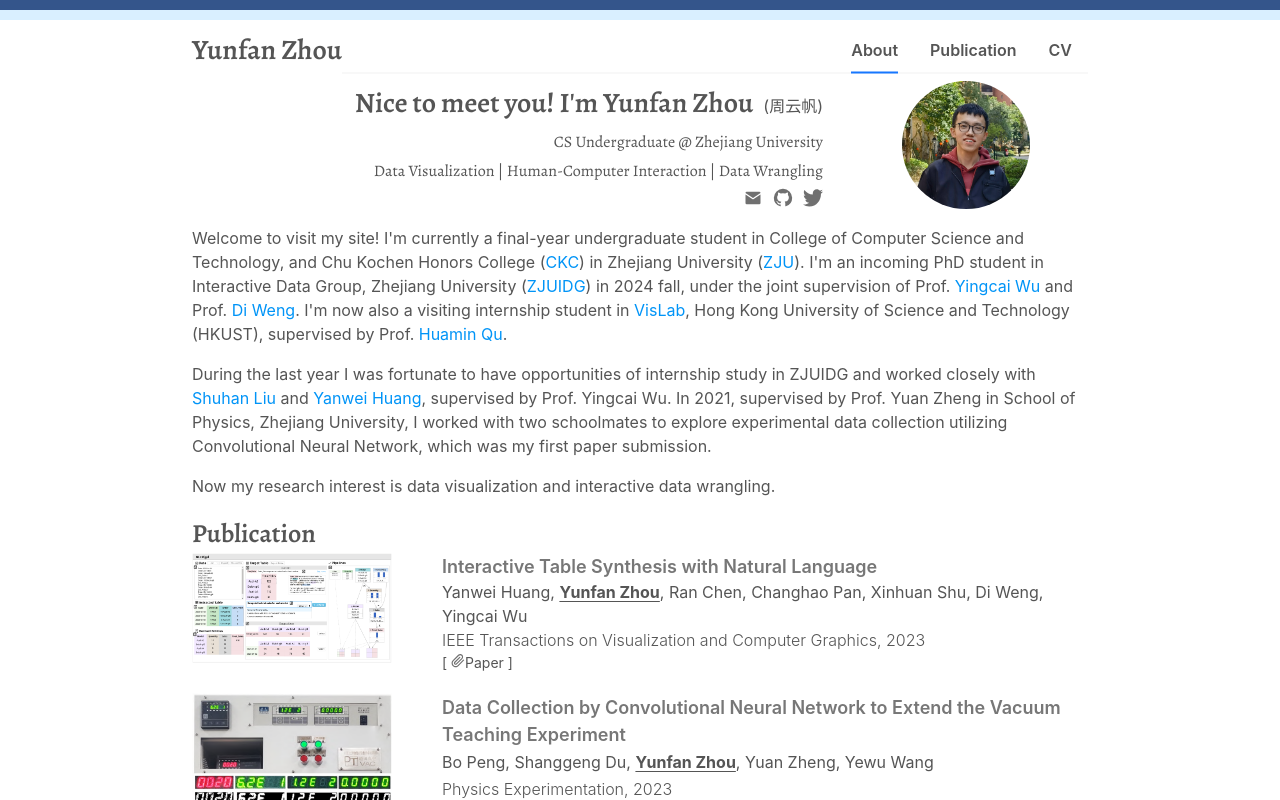
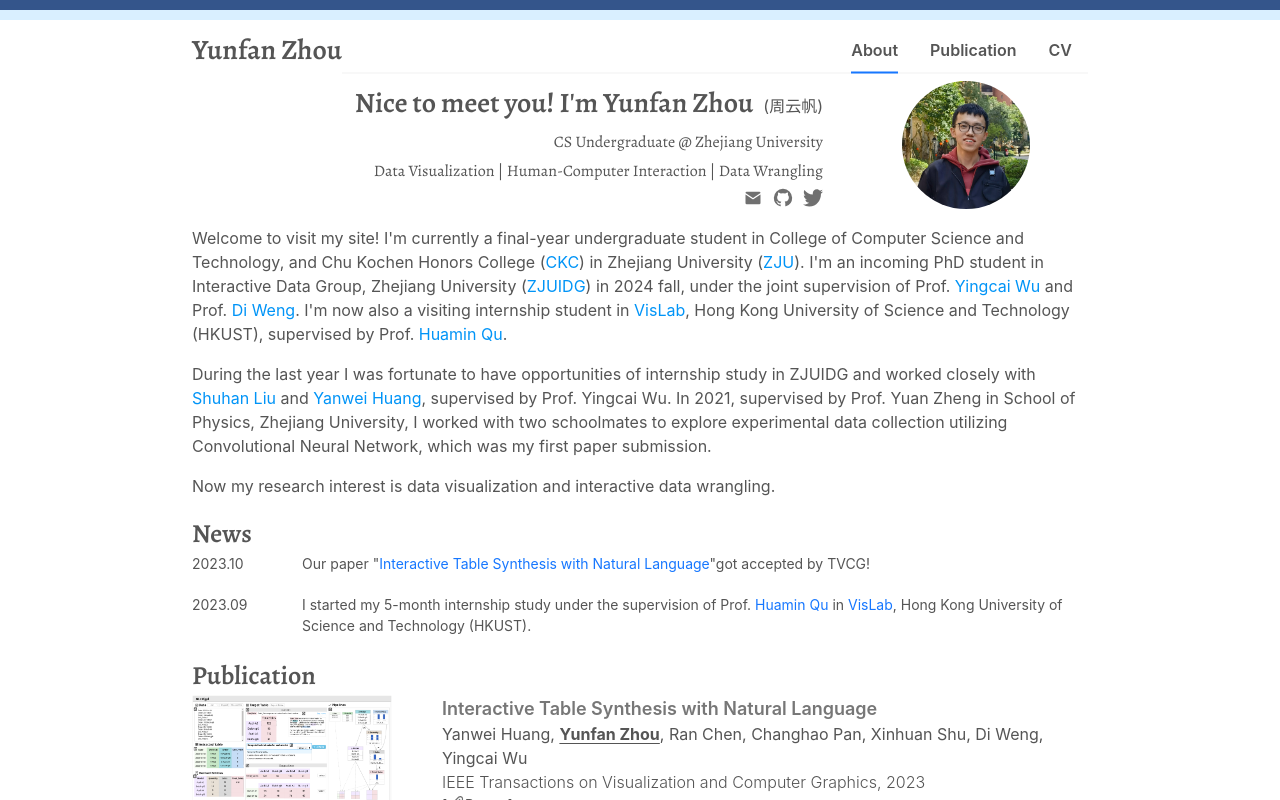
Before and after one commit to yunfzhou/yunfzhou.github.io, a React (Vite) app: page / in a window 1280 px wide. Built offline with nearby package versions, Linux system fonts and the light colour scheme.

Commit message:
add news

```diff
--- a/src/App.jsx
+++ b/src/App.jsx
@@ -4,6 +4,7 @@ import { NAV_OPTION } from './constants.js';
 import Nav from './Nav/Nav.jsx';
 import Greet from './Greet/Greet.jsx';
 import Intro from './Intro/Intro.jsx';
+import News from './News/News.jsx';
 import Publication from "./Publication/Publication.jsx";
 import CV from './CV/CV.jsx';
 import CopyRight from './CopyRight/CopyRight.jsx';
@@ -32,6 +33,7 @@ export default class App extends Component {
           (<div className="main-container1">
             <Greet />
             <Intro />
+            <News />
             <Publication />
             <CopyRight />
           </div>) :
--- a/src/Intro/Intro.jsx
+++ b/src/Intro/Intro.jsx
@@ -1,6 +1,7 @@
 import React, {Component} from "react";
 
 import peopleJson from "../db/people.json";
+import institutesJson from "../db/institutes.json";
 import "./Intro.css"
 
 export default class Intro extends Component {
@@ -28,10 +29,7 @@ export default class Intro extends Component {
     };
     this.ycwu = peopleJson.people.ycwu;
     this.dweng = peopleJson.people.dweng;
-    this.vislab = {
-      site: "http://vis.cse.ust.hk/index.html",
-      name: "VisLab"
-    };
+    this.vislab = institutesJson.institutes.vislab;
     this.hmqu = peopleJson.people.hmqu;
     this.firstpaper = {
       site: "https://doi.org/10.19655/j.cnki.1005-4642.2023.03.002",
--- /dev/null
+++ b/src/News/News.css
@@ -0,0 +1,25 @@
+.news-title {
+  display: block;
+  font-family: semibold;
+  font-size: 26px;
+}
+
+.news-list {
+  display: block;
+  font-size: var(--fontSizeDefault);
+}
+
+.one-news {
+  margin-bottom: 20px;
+  flex-wrap: nowrap;
+}
+
+@media screen and (max-width: 660px) {
+  .one-news {
+    flex-wrap: wrap;
+  }
+}
+
+.one-news-time {
+  width: 110px;
+}
--- /dev/null
+++ b/src/News/News.jsx
@@ -0,0 +1,79 @@
+import React, {Component} from "react";
+import {Row, Col} from "antd";
+
+import PeopleJson from "../db/people.json";
+import institutesJson from "../db/institutes.json";
+import { STRSEP, NAV_OPTION } from "../constants.js";
+import Utils from "../utils.js";
+import "./News.css";
+
+const { people } = PeopleJson;
+const { hmqu } = people;
+
+const { institutes } = institutesJson;
+const { vislab } = institutes;
+
+export default class News extends Component {
+  constructor(props) {
+    super(props);
+    const news = [
+      {
+        time: "2023.10",
+        content: Utils.createLinkedPara(
+          `Our paper \"${STRSEP}\"got accepted by TVCG!`,
+          ["Interactive Table Synthesis with Natural Language", "https://doi.org/10.1109/TVCG.2023.3329120"]
+        )
+      },
+      {
+        time: "2023.09",
+        content: Utils.createLinkedPara(
+          `I started my 5-month internship study under the supervision of Prof. ${STRSEP} in ${STRSEP}, Hong Kong University of Science and Technology (HKUST).`,
+          [hmqu.name, hmqu.site],
+          [vislab.name, vislab.site]
+        )
+      }
+    ];
+    this.addKey(news);
+    this.state = {
+      news,
+    };
+  }
+
+  addKey(list) {
+    for(let i = 0; i < list.length; i++) {
+      list[i].renderID = Utils.myNanoid();
+    }
+  }
+
+  listContent(cList) {
+    return <Col flex="1 1 auto" className="one-news-content">
+      {cList.map((c) => {
+        if(c.link) {
+          return <a key={c.renderID} href={c.link}>{c.text}</a>
+        } else {
+          return <span key={c.renderID}>{c.text}</span>
+        }
+      })}
+    </Col>
+  }
+
+  listNews() {
+    return this.state.news.map((v) => {
+      const {time, content, renderID} = v;
+      console.log(time, content, renderID);
+      return <Row key={renderID} gutter={[50, 25]} className="one-news">
+        <Col flex="0 0 auto" className="one-news-time">{time}</Col>
+        {this.listContent(content)}
+      </Row>
+    });
+  }
+
+  render() {
+    return <div className="news">
+      <div className="news-title">{NAV_OPTION.NEWS}</div>
+      <div className="news-list">
+        {this.listNews()}
+      </div>
+    </div>
+  }
+}
--- a/src/constants.js
+++ b/src/constants.js
@@ -1,7 +1,8 @@
 export const NAV_OPTION = {
   ABOUT: "About",
   PUBLICATION: "Publication",
-  CV: "CV"
+  CV: "CV",
+  NEWS: "News"
 };
 
 export const LIST_OP = {
@@ -13,4 +14,6 @@ export const ME = {
   id: "yfzhou"
 };
 
+export const STRSEP = "$$$";
+
 export const WINDOW_WIDTH_THRES = 660; //window width threshold: 660px
--- /dev/null
+++ b/src/db/institutes.json
@@ -0,0 +1,8 @@
+{
+  "institutes": {
+    "vislab": {
+      "site": "http://vis.cse.ust.hk/index.html",
+      "name": "VisLab"
+    }
+  }
+}
--- a/src/utils.js
+++ b/src/utils.js
@@ -1,4 +1,5 @@
 import {customAlphabet} from "nanoid";
+import { STRSEP } from "./constants.js";
 
 const _nanoid = customAlphabet("abcdefghijklmnopqrstuvwxyz", 30);
 
@@ -10,8 +11,31 @@ const clickCallBack = (link) => {
   return () => {
     window.open(link, "_blank");
   };
-}
+};
+
+const createLinkedPara = (fstr, ...args) => {
+  const fstrList = fstr.split(STRSEP);
+  if(fstrList.length !== args.length + 1) {
+    throw Error("[createLinkedPara] Error: string mismatched.");
+  }
+  const res = [];
+  fstrList.forEach((s, i, a) => {
+    res.push({
+      renderID: myNanoid(),
+      text: s,
+      link: null
+    });
+    if(i < a.length - 1) {
+      res.push({
+        renderID: myNanoid(),
+        text: args[i][0],
+        link: args[i][1],
+      });
+    }
+  });
+  return res;
+};
 
 export default {
-  myNanoid, clickCallBack
+  myNanoid, clickCallBack, createLinkedPara
 }
```
